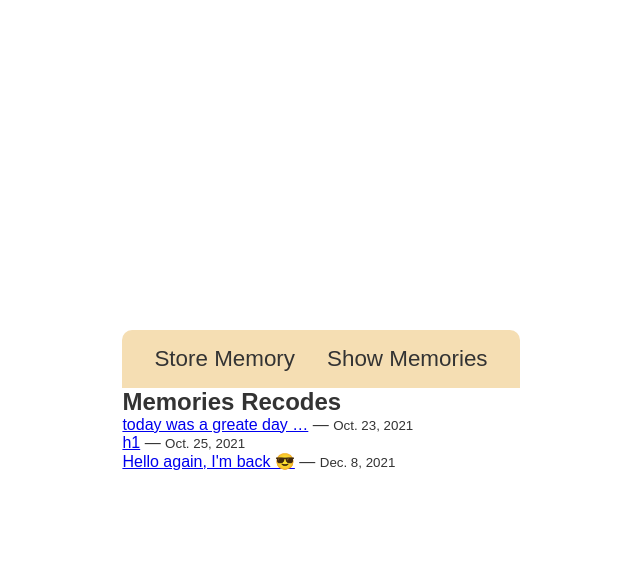
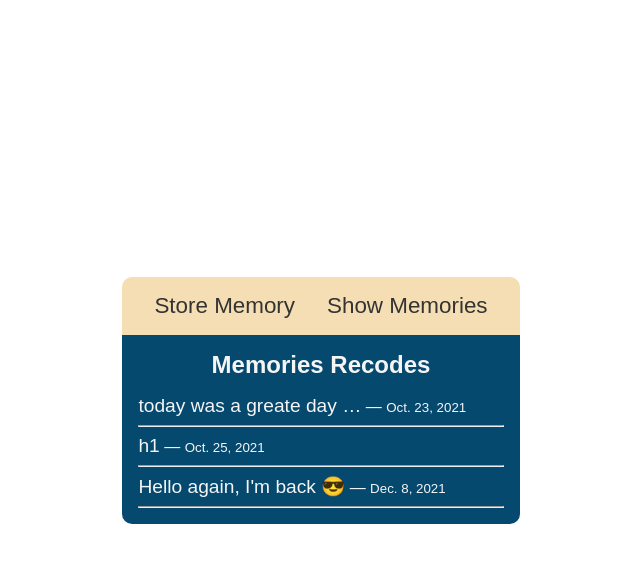
Before and after one commit to BenAwad95/Memory, a Django app: page /memories/ in a window 1280 px wide. Shown: the top 563 px of the page, without its empty margins (319-959 px from the left). Run offline with Django 3.2, Linux system fonts and the light colour scheme; data comes from the database, SQL or seed files in the repository.

Commit message:
list memmries style

```diff
--- a/static/css/main_style.css
+++ b/static/css/main_style.css
@@ -93,3 +93,32 @@ form input[type=submit]{
     border: none;
     margin: auto;
 }
+
+
+/* memories list */
+.memories-list{
+    background-color: hsl(202, 90%, 23%);
+    padding: 1rem;
+    border-bottom-left-radius: 10px;
+    border-bottom-right-radius: 10px;
+    color: whitesmoke;
+}
+
+.memories-list h2 {
+    text-align: center;
+    margin-bottom: 1rem;
+}
+
+.memories-list ul {
+    list-style: none;
+}
+
+.memories-list ul li{
+    margin: 0.5rem 0;
+}
+
+.memories-list ul li a{
+    color: inherit;
+    text-decoration: none;
+    font-size: 1.2rem;
+}
--- a/templates/memoryhome/memory_list.html
+++ b/templates/memoryhome/memory_list.html
@@ -1,10 +1,13 @@
 {% extends 'base.html' %}
 
 {% block content %}
+    <div class="memories-list">
         <h2>Memories Recodes</h2>
         <ul>
             {% for memory in object_list %}
                 <li><a href="{% url 'memoryhome:memory_detail' memory.id %}">{{ memory.memory|truncatewords:5 }}</a> &mdash; <small>{{ memory.created|date }}</small></li>
+                <hr>
             {% endfor %}
         </ul>
+    </div>
 {% endblock content %}
```
Lines whose indentation alone changed are shown as unchanged.
